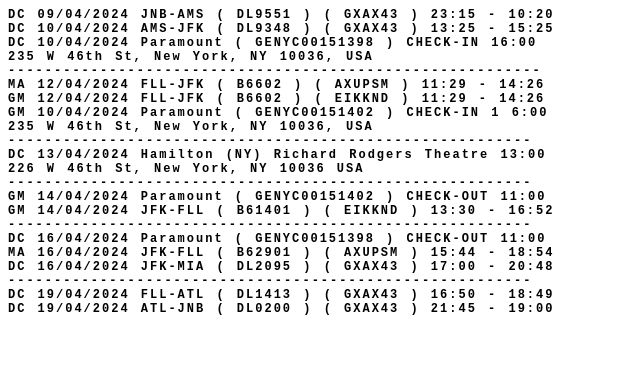
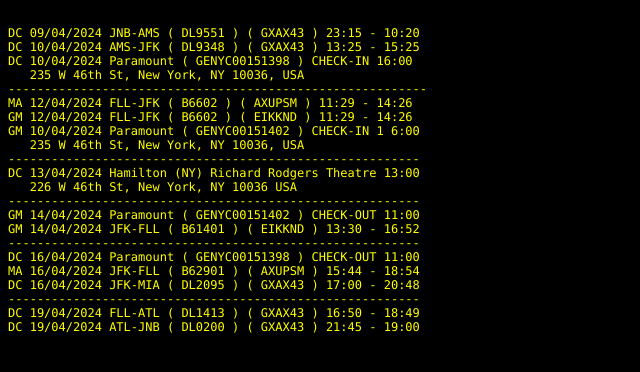
Before and after one commit to gmarcan/gmarcan.github.io, a plain HTML site: page m50.html in a window 1280 px wide. Shown: the whole page, without its empty margins (0-640 px from the left). Drawn offline with Linux system fonts and the light colour scheme.

Commit message:
Update m50.html

```diff
--- a/m50.html
+++ b/m50.html
@@ -6,12 +6,12 @@
 -->
    <style>
        #gH1 {
-font-family: "Courier New", Courier, monospace;
+font-family: "Consolas", Courier, monospace;
 font-size: 12px;
-letter-spacing: 2px;
-word-spacing: 2px;
-color: #000000;
-font-weight: bold;
+letter-spacing: 0px;
+word-spacing: 0px;
+color: #FFFF00;
+font-weight: normal;
 text-decoration: none;
 font-style: normal;
 font-variant: normal;
@@ -26,20 +26,20 @@ text-transform: none;
    </style>
   </head>
 
-  <BODY>
+  <<body style="background-color:black;">>
       <div id="gH1">
 DC 09/04/2024 JNB-AMS ( DL9551 ) ( GXAX43 ) 23:15 - 10:20</br>
 DC 10/04/2024 AMS-JFK ( DL9348 ) ( GXAX43 ) 13:25 - 15:25</br>
 DC 10/04/2024 Paramount ( GENYC00151398 ) CHECK-IN  16:00</br>
-   235 W 46th St, New York, NY 10036, USA</br>
+&nbsp;&nbsp;&nbsp;235 W 46th St, New York, NY 10036, USA</br>
 ----------------------------------------------------------</br>
 MA 12/04/2024 FLL-JFK ( B6602 )  ( AXUPSM ) 11:29 - 14:26</br>
 GM 12/04/2024 FLL-JFK ( B6602 )  ( EIKKND ) 11:29 - 14:26</br>
 GM 10/04/2024 Paramount ( GENYC00151402 ) CHECK-IN 1 6:00</br>
-   235 W 46th St, New York, NY 10036, USA</br>
+&nbsp;&nbsp;&nbsp;235 W 46th St, New York, NY 10036, USA</br>
 ---------------------------------------------------------</br>
 DC 13/04/2024 Hamilton (NY) Richard Rodgers Theatre 13:00</br>
-   226 W 46th St, New York, NY 10036 USA</br>
+&nbsp;&nbsp;&nbsp;226 W 46th St, New York, NY 10036 USA</br>
 ---------------------------------------------------------</br>
 GM 14/04/2024 Paramount ( GENYC00151402 ) CHECK-OUT 11:00</br>
 GM 14/04/2024 JFK-FLL ( B61401 ) ( EIKKND ) 13:30 - 16:52</br>
```
